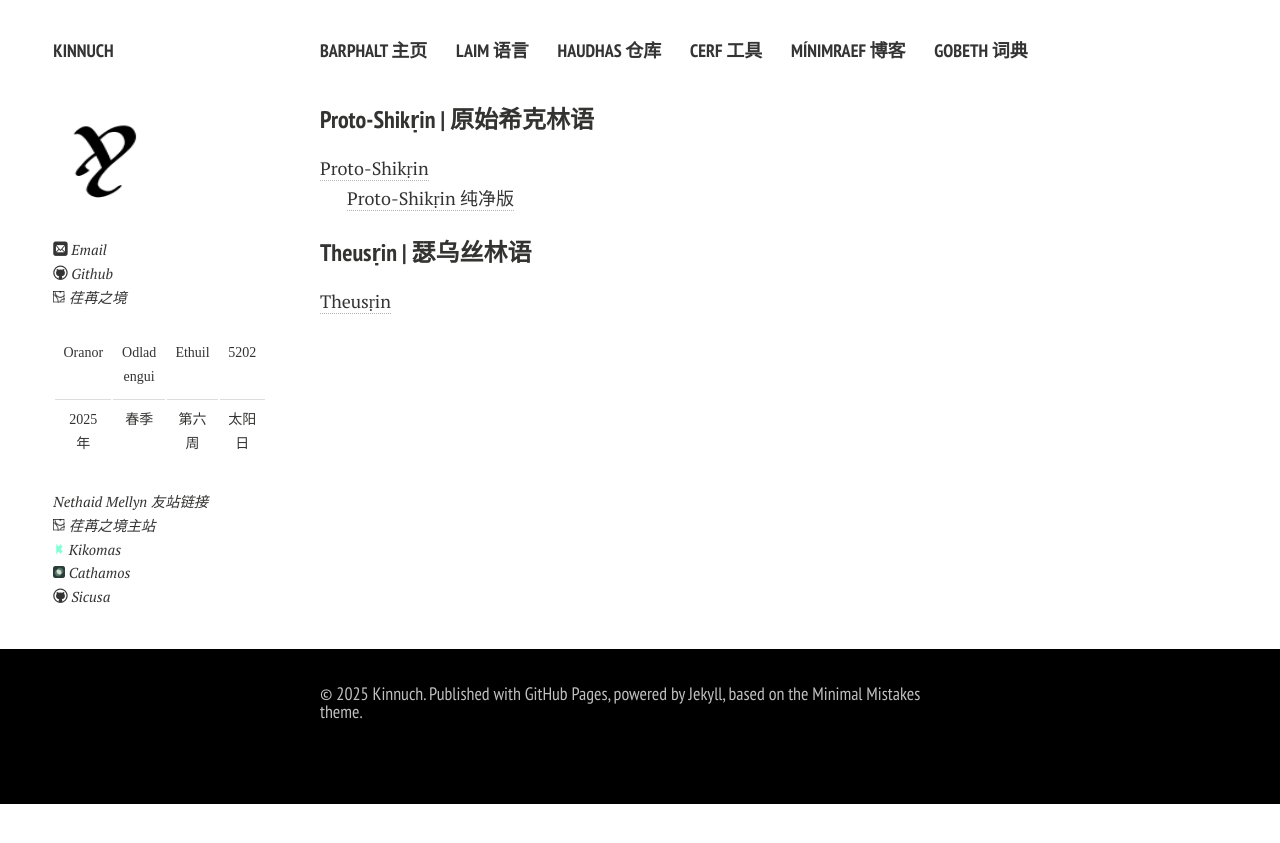
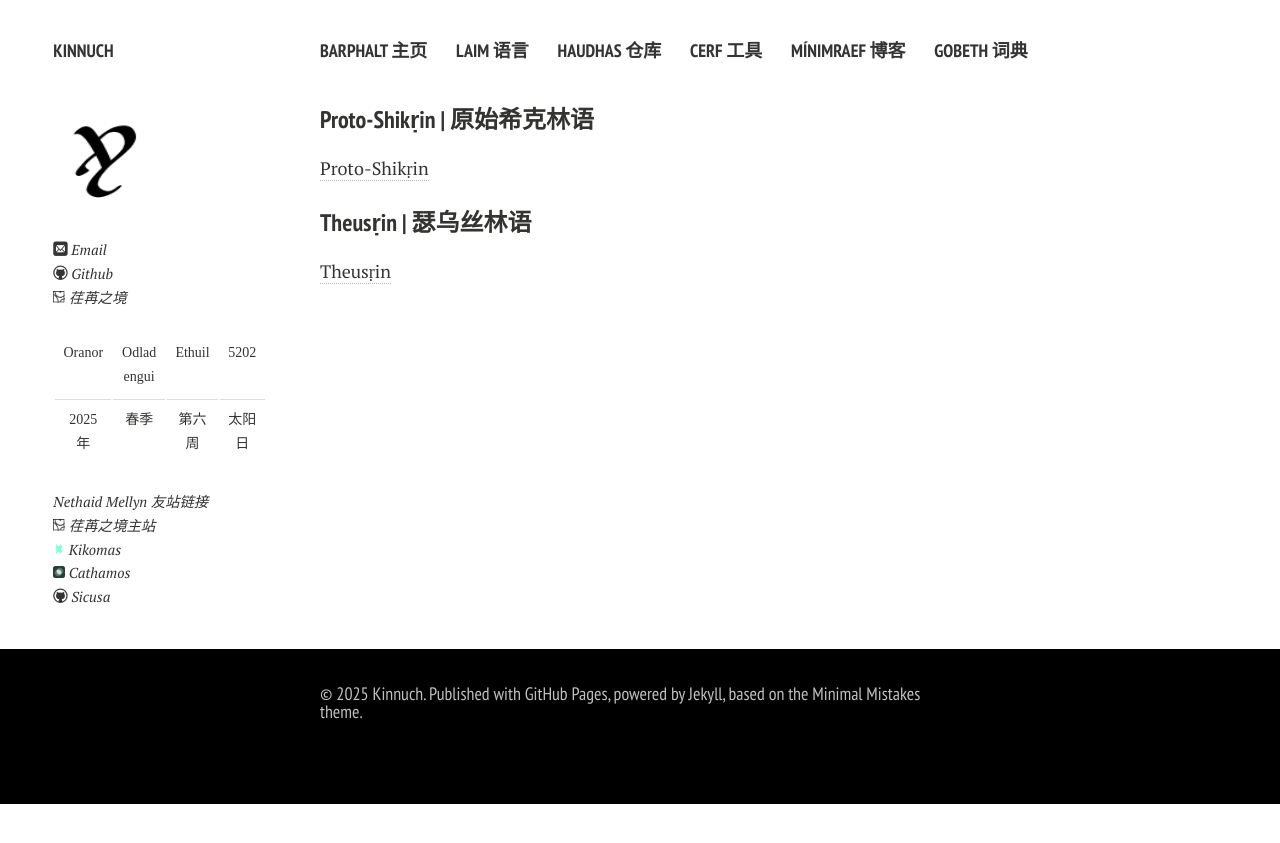
Before and after one commit to Kinnuch/kinnuch.github.io, a Jekyll site: the page built from laim/shikṛin.md, in a window 1280 px wide. Shown: the top 843 px of the page. Built offline with Jekyll 4.4.1, drawn with Linux system fonts in a browser that asks for light colours; nearby versions of some CDN libraries; comment, search, counter and statistics services are not loaded; a style sheet for code colours, icons or effects is not loaded.

```diff
--- a/laim/shikṛin.md
+++ b/laim/shikṛin.md
@@ -8,8 +8,6 @@ title: Shikṛin
 
 [Proto-Shikṛin](https://kinnuch.github.io/laim/Proto-Shikṛin)
 
-[Proto-Shikṛin 纯净版](https://kinnuch.github.io/laim/shikrin.assets/Proto-Shikṛin.html)
-
 ### Theusṛin | 瑟乌丝林语
 
 [Theusṛin](https://kinnuch.github.io/laim/Theusṛin)
```
Also changed, not shown: laim/hittite.md (+2 -0 lines).
